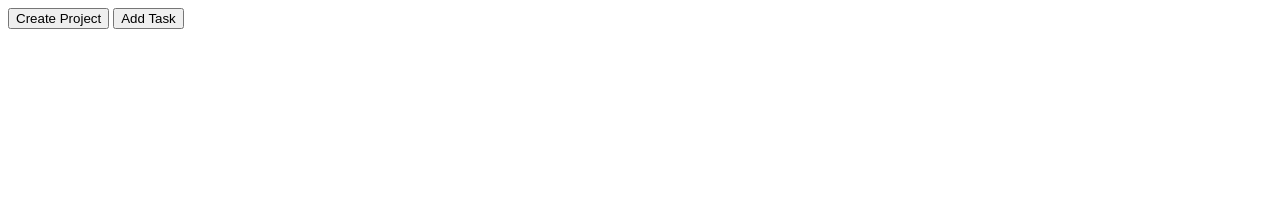
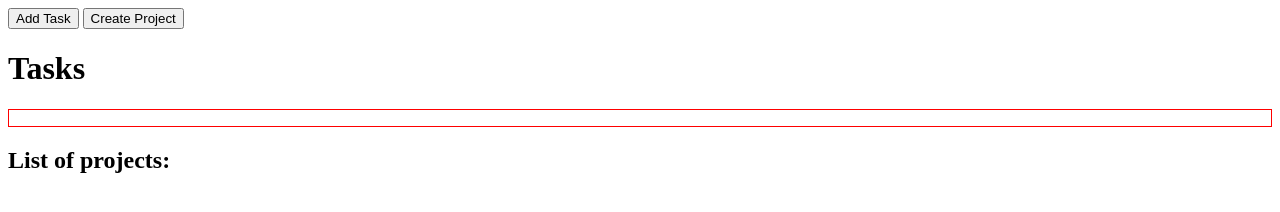
Before and after one commit to erinsophie/todo-list, a plain HTML site: page index.html in a window 1280 px wide. Drawn offline with Linux system fonts and the light colour scheme.

Commit message:
Set up initial ui

```diff
--- a/index.html
+++ b/index.html
@@ -10,9 +10,14 @@
 
   <body>
     <main>
-      <div id="project-list"></div>
+      <button id="add-task-btn">Add Task</button>
       <button id="create-project-btn">Create Project</button>
-      <button id="add-task-btn">Add Task</button>
+      <h1>Tasks</h1>
+      <div class="task-list-container">
+        <ul id="task-list"></ul>
+      </div>
+      <h2>List of projects:</h2>
+      <ul id="project-list"></ul>
     </main>
     <script src="main.js"></script>
   </body>
--- a/styles.css
+++ b/styles.css
@@ -0,0 +1,3 @@
+.task-list-container {
+    border: 1px solid red;
+}
```
Also changed, not shown: main.js (+1 -0 lines).
